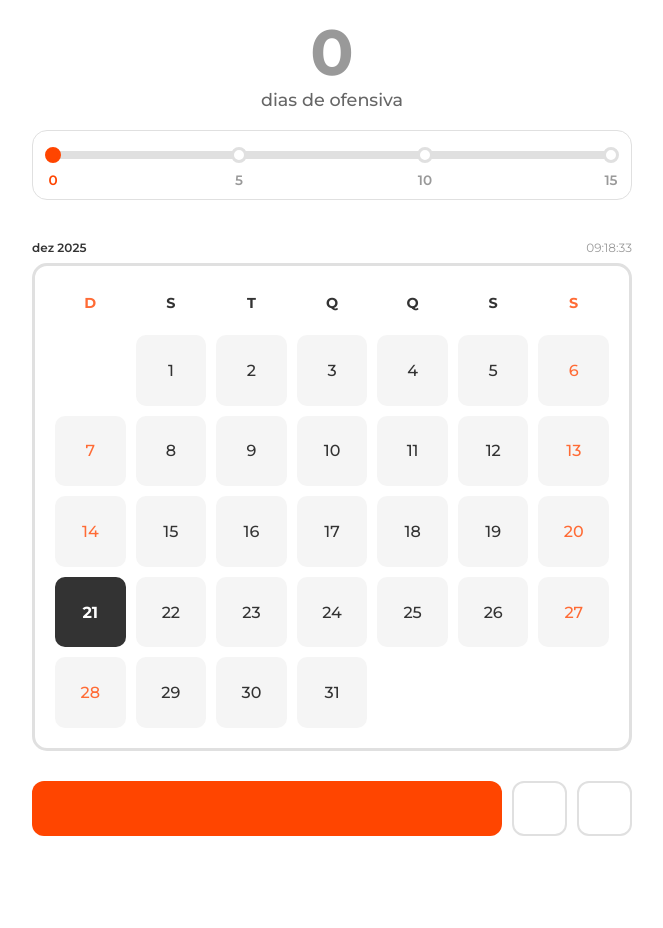
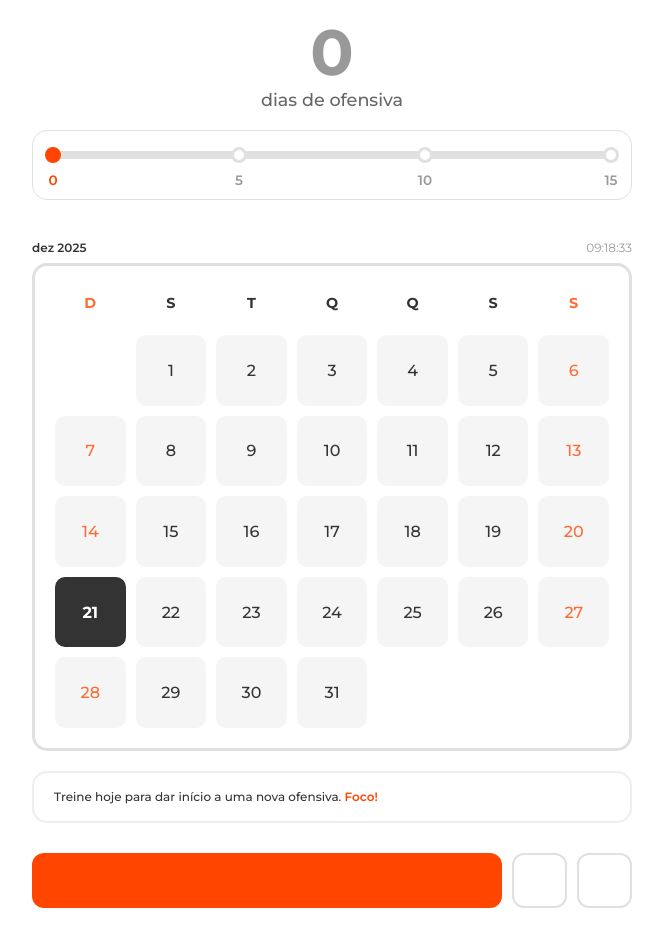
Before and after one commit to themvdiass/constancy, a React (Create React App) app: page / in a window 1280 px wide. Shown: the whole page, without its empty margins (308-971 px from the left). Before the commit the page ends 856 px from the top, so only its background shows below. Built offline with nearby package versions, Linux system fonts and the light colour scheme; some icons are missing; the HTML template or start-up script is replaced by a standard one.

Commit message:
pequenos ajustes

```diff
--- a/src/App.css
+++ b/src/App.css
@@ -300,6 +300,45 @@ h1 {
   cursor: pointer;
 }
 
+/* Mensagem Motivacional */
+.motivation-message {
+  margin-top: 20px;
+  padding: 15px 20px;
+  background: rgba(255, 255, 255, 0.5);
+  border-radius: 15px;
+  backdrop-filter: blur(10px);
+  border: 2px solid rgba(200, 200, 200, 0.3);
+  text-align: left;
+}
+
+.motivation-message p {
+  margin: 0;
+  font-size: 12px;
+  font-weight: 500;
+  color: #333;
+  line-height: 1.5;
+}
+
+.motivation-message .highlight-date,
+.motivation-message .highlight-focus {
+  color: #FF4500;
+  font-weight: 600;
+}
+
+.App.dark-mode .motivation-message {
+  background: rgba(60, 60, 60, 0.5);
+  border-color: rgba(150, 150, 150, 0.3);
+}
+
+.App.dark-mode .motivation-message p {
+  color: #fff;
+}
+
+.App.dark-mode .motivation-message .highlight-date,
+.App.dark-mode .motivation-message .highlight-focus {
+  color: #FF6B35;
+}
+
 /* Container de Botões */
 .buttons-container {
   margin-top: 30px;
--- a/src/App.js
+++ b/src/App.js
@@ -216,6 +216,75 @@ function App() {
     return streak;
   };
 
+  const getStreakStartDate = () => {
+    if (checkedDays.length === 0) return null;
+
+    const today = new Date();
+    today.setHours(0, 0, 0, 0);
+
+    let currentDate = new Date(today);
+
+    const todayStr = `${today.getFullYear()}-${String(today.getMonth() + 1).padStart(2, '0')}-${String(today.getDate()).padStart(2, '0')}`;
+
+    let startDate = null;
+
+    if (checkedDays.includes(todayStr)) {
+      // Hoje já foi feito, percorre de hoje pra trás
+      while (true) {
+        const dateStr = `${currentDate.getFullYear()}-${String(currentDate.getMonth() + 1).padStart(2, '0')}-${String(currentDate.getDate()).padStart(2, '0')}`;
+        const dayOfWeek = currentDate.getDay();
+        const isWeekendDay = dayOfWeek === 0 || dayOfWeek === 6;
+
+        if (checkedDays.includes(dateStr)) {
+          startDate = new Date(currentDate);
+          currentDate.setDate(currentDate.getDate() - 1);
+        } else if (isWeekendDay) {
+          // Fim de semana sem check-in: não quebra a ofensiva
+          currentDate.setDate(currentDate.getDate() - 1);
+        } else {
+          break;
+        }
+      }
+    } else {
+      // Hoje ainda não foi feito, verifica de ontem pra trás
+      currentDate.setDate(currentDate.getDate() - 1);
+
+      while (true) {
+        const dateStr = `${currentDate.getFullYear()}-${String(currentDate.getMonth() + 1).padStart(2, '0')}-${String(currentDate.getDate()).padStart(2, '0')}`;
+        const dayOfWeek = currentDate.getDay();
+        const isWeekendDay = dayOfWeek === 0 || dayOfWeek === 6;
+
+        if (checkedDays.includes(dateStr)) {
+          startDate = new Date(currentDate);
+          currentDate.setDate(currentDate.getDate() - 1);
+        } else if (isWeekendDay) {
+          // Fim de semana sem check-in: não quebra a ofensiva
+          currentDate.setDate(currentDate.getDate() - 1);
+        } else {
+          break;
+        }
+      }
+    }
+
+    return startDate;
+  };
+
+  const formatStreakStartDate = () => {
+    const startDate = getStreakStartDate();
+    if (!startDate) return '';
+
+    const fullMonthNames = [
+      'janeiro', 'fevereiro', 'março', 'abril', 'maio', 'junho',
+      'julho', 'agosto', 'setembro', 'outubro', 'novembro', 'dezembro'
+    ];
+
+    const day = startDate.getDate();
+    const month = fullMonthNames[startDate.getMonth()];
+    const year = startDate.getFullYear();
+
+    return `${day} de ${month} de ${year}`;
+  };
+
   const isInActiveStreak = (day) => {
     const today = new Date();
     today.setHours(0, 0, 0, 0);
@@ -404,6 +473,14 @@ function App() {
           </div>
         </div>
 
+        <div className="motivation-message">
+          {calculateStreak() > 0 ? (
+            <p>Você está em uma ofensiva desde <span className="highlight-date">{formatStreakStartDate()}</span>. Parabéns!</p>
+          ) : (
+            <p>Treine hoje para dar início a uma nova ofensiva. <span className="highlight-focus">Foco!</span></p>
+          )}
+        </div>
+
         <div className="buttons-container">
           <button
             className={`checkin-button ${isTodayChecked() ? 'disabled' : ''}`}
```
